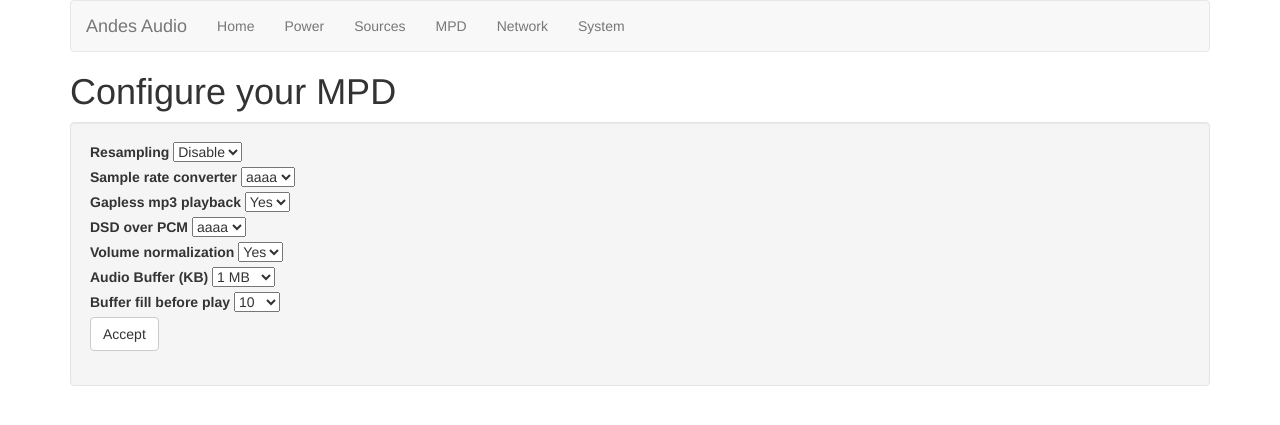
After one commit to ritchie20/digiwave_python, a Flask app: page /mpdconf in a window 1280 px wide. The commit adds this page. Shown: the top 425 px of the page. Run offline with Flask 2, Linux system fonts and the light colour scheme; some libraries are stand-ins or nearby versions.

Commit message:
MPD_form view already showing the options but not writing on mpdconf file yet

```diff
--- a/app/forms.py
+++ b/app/forms.py
@@ -1,6 +1,21 @@
 from flask.ext.wtf import Form
-from wtforms import StringField, BooleanField, RadioField
-from wtforms.validators import DataRequired, Length
+from wtforms import StringField, BooleanField, RadioField, SelectField, validators
+#from wtforms.validators import DataRequired, Length
+
 
 class RaspiOff(Form):
-    onoff = RadioField('Select Reboot or Shutdown', choices = [('reboot', 'Reboot'), ('shutdown','Shutdown')])
+    onoff = RadioField('Select Reboot or Shutdown', choices=[('reboot', 'Reboot'), ('shutdown', 'Shutdown')])
+
+
+class MpdConfig(Form):
+    resampling = SelectField("Resampling", choices=[('disable', 'Disable'), ('enable', 'Enable')])
+    sample_rate = SelectField("Sample rate converter",  choices=[('a', 'aaaa'), ('b', 'bbbb'), ('c', 'cccc')])
+    mp3_gapless = SelectField("Gapless mp3 playback", choices=[('yes', 'Yes'), ('no', 'No')])
+    dsd_pcm = SelectField("DSD over PCM", choices=[('a', 'aaaa'), ('b', 'bbbb'), ('c', 'cccc')])
+    vol_norm = SelectField("Volume normalization", choices=[('yes', 'Yes'), ('no', 'No')])
+    audio_buff = SelectField("Audio Buffer (KB)", choices=[('1mb', '1 MB'), ('2mb', '2 MB'), ('4mb', '4 MB'),
+                                                           ('6mb', '6 MB'), ('8mb', '8 MB'), ('12mb', '12 MB'),
+                                                           ('16mb', '16 MB'), ('24mb', '24 MB'), ('32mb', '32 MB')])
+    buff_fill = SelectField("Buffer fill before play", choices=[('10', '10'), ('20', '20'), ('30', '30'), ('40', '40'),
+                                                                ('50', '50'), ('60', '60'), ('70', '70'), ('80', '80'),
+                                                                ('90', '90'), ('100', '100')])
--- a/app/templates/base.html
+++ b/app/templates/base.html
@@ -9,11 +9,45 @@
         <meta name="viewport" content="width=device-width, initial-scale=1.0">
 
         <title>DigiWave</title>
+
+
     </head>
 
     <body>
-        <div>DigiWave: <a href="/index">Home</a></div>
-        <hr>
+
+    <div class="container">
+        <nav class="navbar navbar-default">
+            <div class="container-fluid">
+            <!-- Brand and toggle get grouped for better mobile display -->
+                <div class="navbar-header">
+                <button type="button" class="navbar-toggle collapsed" data-toggle="collapse" data-target="#bs-example-navbar-collapse-1" aria-expanded="false">
+                    <span class="sr-only">Toggle navigation</span>
+                    <span class="icon-bar"></span>
+                    <span class="icon-bar"></span>
+                    <span class="icon-bar"></span>
+                </button>
+                <a class="navbar-brand" href="{{ url_for('index') }}">Andes Audio</a>
+                </div>
+
+                <!-- Collect the nav links, forms, and other content for toggling -->
+                <div class="collapse navbar-collapse" id="bs-example-navbar-collapse-1">
+                    <ul class="nav navbar-nav">
+                    <li><a href="{{ url_for('index') }}">Home <span class="sr-only">(current)</span></a></li>
+                    <li><a href="{{ url_for('raspioff') }}">Power</a></li>
+                        <li><a href="#">Sources</a></li>
+                        <li><a href="{{ url_for('mpdconf') }}">MPD</a></li>
+                        <li><a href="#">Network</a></li>
+                        <li><a href="#">System</a></li>
+                    </ul>
+
+                </div><!-- /.navbar-collapse -->
+            </div><!-- /.container-fluid -->
+        </nav>
+
+
+
         {% block content %}{% endblock %}
+
+        </div>
     </body>
 </html>
--- /dev/null
+++ b/app/templates/mpdconf.html
@@ -0,0 +1,64 @@
+{% extends "base.html" %}
+
+{% block content %}
+
+<h1>Configure your MPD</h1>
+
+{% include "flash.html" %}
+
+<div class="well">
+
+<form class="form-group" action="" method="post" name="mpdconf">
+    {{ form.hidden_tag() }}
+
+    <tr>
+        <td>{{ form.resampling.label }}</td>
+        <td>{{ form.resampling }}</td>
+        <br>
+    </tr>
+
+    <tr>
+        <td>{{ form.sample_rate.label }}</td>
+        <td>{{ form.sample_rate }}</td>
+        <br>
+    </tr>
+
+    <tr>
+        <td>{{ form.mp3_gapless.label }}</td>
+        <td>{{ form.mp3_gapless }}</td>
+        <br>
+    </tr>
+
+    <tr>
+        <td>{{ form.dsd_pcm.label }}</td>
+        <td>{{ form.dsd_pcm }}</td>
+        <br>
+    </tr>
+
+    <tr>
+        <td>{{ form.vol_norm.label }}</td>
+        <td>{{ form.vol_norm }}</td>
+        <br>
+    </tr>
+
+    <tr>
+        <td>{{ form.audio_buff.label }}</td>
+        <td>{{ form.audio_buff }}</td>
+        <br>
+    </tr>
+
+
+    <tr>
+        <td>{{ form.buff_fill.label }}</td>
+        <td>{{ form.buff_fill }}</td>
+        <br>
+    </tr>
+    <div>
+        <button type="submit" class="btn btn-default">Accept</button>
+    </div>
+
+</form>
+
+</div>
+
+{% endblock %}
--- a/app/views.py
+++ b/app/views.py
@@ -1,10 +1,12 @@
 from flask import render_template, url_for, flash, redirect, request
 from app import app
-from forms import RaspiOff
+from forms import RaspiOff, MpdConfig
 from raspipower import RaspiPower
+
 
 @app.route('/')
 @app.route('/index')
+
 
 def index():
     return render_template('index.html')
@@ -14,12 +16,21 @@ def index():
 def raspioff():
     form = RaspiOff()
     if form.validate_on_submit():
-        valor = form.onoff.data
-        archivo = open('texto.txt', 'w')
-        archivo.write(valor)
-        archivo.close()
-        apply = RaspiPower(valor)
-        apply.reboot_shutdown()
+        form_values = form.onoff.data
+        text_file = open('texto.txt', 'w')
+        text_file.write(form_values)
+        text_file.close()
+        power = RaspiPower(form_values)
+        power.reboot_shutdown()
         flash('this is a flash test, text saved')
         return redirect(url_for('index'))
     return render_template('raspioff.html', form=form)
+
+
+@app.route('/mpdconf', methods=['GET', 'POST'])
+def mpdconf():
+    form = MpdConfig()
+    #if form.validate_on_submit():
+        #flash('this is a flash test, text saved')
+        #return redirect(url_for('index'))
+    return render_template('mpdconf.html', form=form)
```
